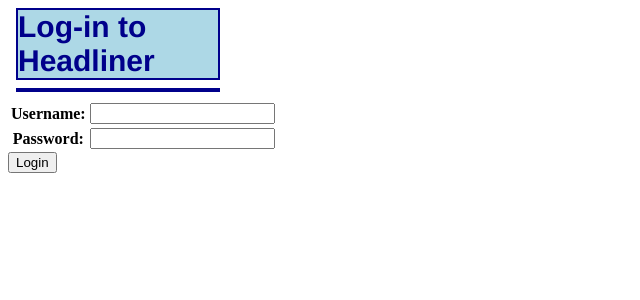
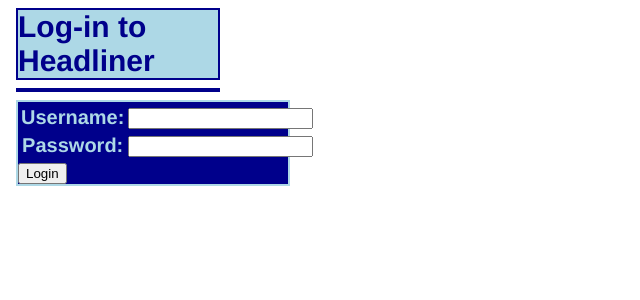
Before and after one commit to thomaslee9/Headliner, a Django app: page / in a window 1280 px wide. Shown: the part 157-457 px from the top of the page, without its empty margins (0-640 px from the left). Run offline with Django 5.2, Linux system fonts and the light colour scheme.

Commit message:
Added correct ccs back

```diff
--- a/headliner/static/headliner/headliner.css
+++ b/headliner/static/headliner/headliner.css
@@ -20,6 +20,7 @@ headliner.css */
 #site_name {
     text-align: center;
 }
+
 .title {
     background-color: darkblue;
     width: 100vw;
@@ -56,7 +57,20 @@ headliner.css */
 }
 .content {
     max-width: 800px;
-    margin: 0 auto;
+
+    background-color: darkblue;
+    width: 330px;
+    border-width: 2px;
+    border-style: solid;
+    border-color: lightblue;
+    /* margin: 8px; */
+    font-family: Helvetica;
+
+    font-size: 18px;
+    font-style: bold;
+    color: lightblue;
+
+    text-align: left;
 }
 
 .center-form {
@@ -82,7 +96,35 @@ headliner.css */
 }
 
 .post-container {
-    text-align: center;
+    text-align: left;
+}
+
+#login-form {
+    background-color: darkblue;
+    width: 270px;
+    border-width: 2px;
+    border-style: solid;
+    border-color: lightblue;
+    margin: 8px;
+    font-family: Helvetica;
+
+    font-size: 20px;
+    font-style: bold;
+    color: lightblue;
+}
+
+#register-form {
+    background-color: darkblue;
+    width: 270px;
+    border-width: 2px;
+    border-style: solid;
+    border-color: lightblue;
+    margin: 8px;
+    font-family: Helvetica;
+
+    font-size: 20px;
+    font-style: bold;
+    color: lightblue;
 }
 
 #event-form {
@@ -130,12 +172,12 @@ headliner.css */
 
 .comment-div {
     background-color: lightblue;
-    width: 270px;
+    width: 240px;
     border-width: 2px;
     border-style: solid;
     border-color: cadetblue;
     margin: 5px;
-    margin-left: 4vw;
+    margin-left: 6vw;
     font-family: Helvetica;
     font-size: 20px;
     font-style: bold;
@@ -149,7 +191,7 @@ headliner.css */
     border-style: solid;
     border-color: lightblue;
     margin: 2px;
-    margin-left: 2vw;
+    /* margin-left: 2vw; */
     font-family: Helvetica;
     font-size: 20px;
     font-style: bold;
--- a/headliner/templates/headliner/login.html
+++ b/headliner/templates/headliner/login.html
@@ -31,7 +31,7 @@ login.html -->
         {{ error }}
     </div>
 
-    <form action="log-in" id="login_form" method="POST">
+    <form action="log-in" id="login-form" method="POST">
 
         <table>
             {{form.as_table}}
--- a/headliner/templates/headliner/register.html
+++ b/headliner/templates/headliner/register.html
@@ -31,7 +31,7 @@ register.html -->
         {{ error }}
     </div>
 
-    <form action="register" id="register_form" method="POST">
+    <form action="register" id="register-form" method="POST">
 
         <table>
             {{form.as_table}}
```
Also changed, not shown: headliner/templates/headliner/global.html (+4 -3 lines), socialnetwork/static/images/thomaslee_pfp.jpeg (added), socialnetwork/static/images/thomaslee_pfp_8sccfR9.jpeg (added), socialnetwork/static/images/thomaslee_pfp_EkaXKKW.jpeg (added), socialnetwork/static/images/thomaslee_pfp_GXVU8Se.jpeg (added), socialnetwork/static/images/thomaslee_pfp_QnNBjwM.jpeg (added), socialnetwork/static/images/thomaslee_pfp_QrfzKcD.jpeg (added), socialnetwork/static/images/thomaslee_pfp_d8owhuM.jpeg (added), socialnetwork/static/images/thomaslee_pfp_kmNm5P4.jpeg (added), socialnetwork/static/images/thomaslee_pfp_l2LviY6.jpeg (added).
